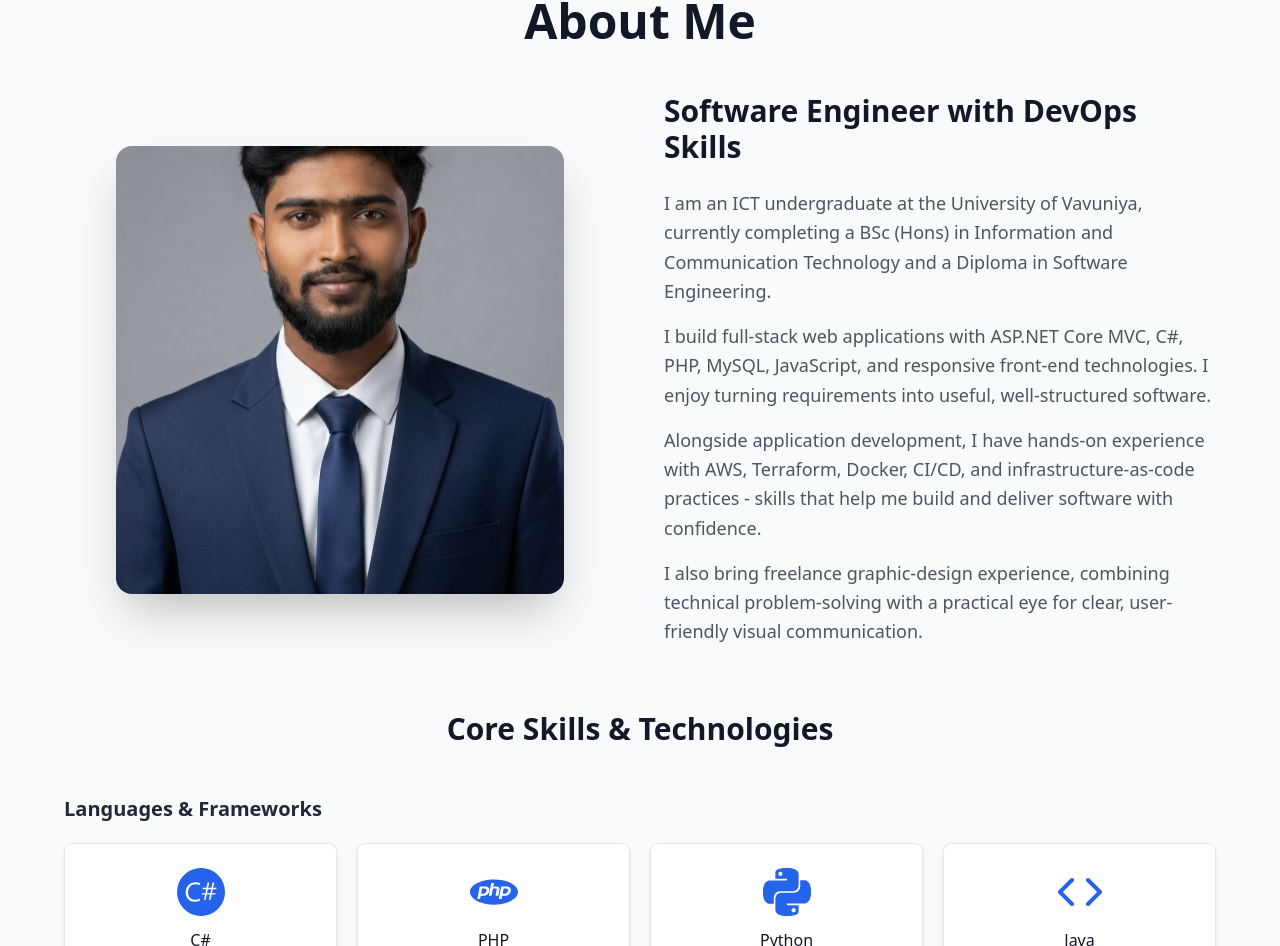
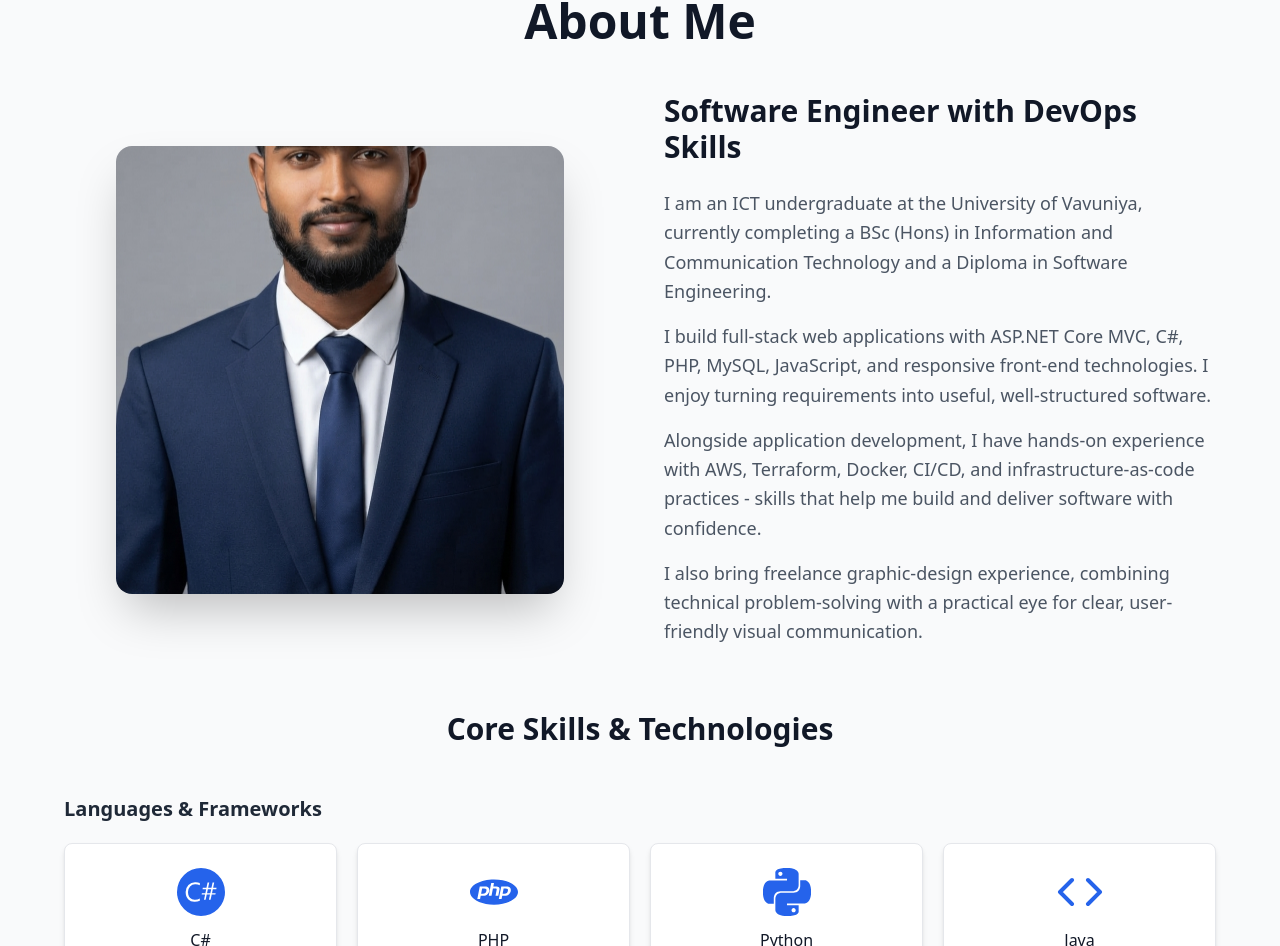
Before and after one commit to Mohamedbashry/my-portfolio, a React (Vite) app: page / in a window 1280 px wide. Shown: the part 883-1829 px from the top of the page. Built offline with nearby package versions, Linux system fonts and the light colour scheme.

Commit message:
updated image

```diff
--- a/src/pages/AboutSinglePage.tsx
+++ b/src/pages/AboutSinglePage.tsx
@@ -65,7 +65,7 @@ const AboutSinglePage = () => {
               <img
                 src="/Bashryimg.jpg"
                 alt="Mohamed Bashry"
-                className="w-full h-full object-cover object-[100%_60%]"
+                className="w-full h-full object-cover object-[100%_100%]"
               />
             </div>
           </motion.div>
```
